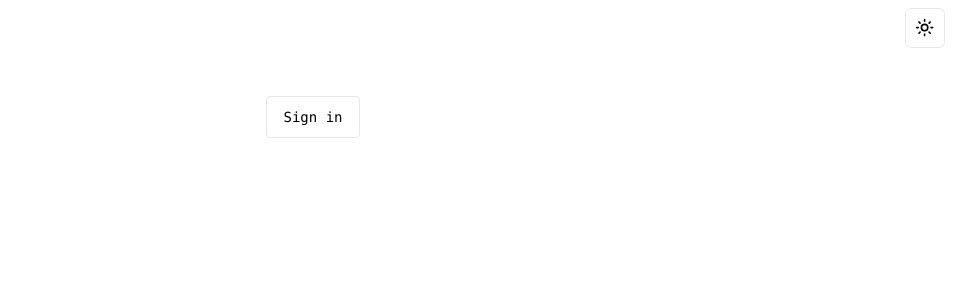
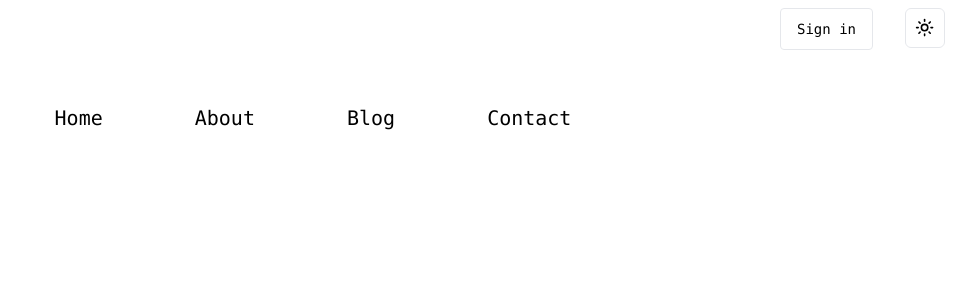
Before and after one commit to Zynkah/NextAuthEmailLogin, a Next.js app: page / in a window 1280 px wide. Shown: the top 300 px of the page, without its empty margins (327-1280 px from the left). Built offline with nearby package versions, Linux system fonts and the light colour scheme; no server answers.

Commit message:
Feat: Navbar added with small customization

```diff
--- a/app/page.tsx
+++ b/app/page.tsx
@@ -1,26 +1,14 @@
 'use client'
 
 import React from "react";
-import { useSession } from "next-auth/react";
-import SignInButton from "@/components/login-btn";
-import SignOutButton from "@/components/logout-btn";
-import { ModeToggle } from "@/components/light-dark-mode";
-
+import Navbar from "@/components/Navbar";
 
 
 export default function Home() {
-  const { data: session } = useSession();
-
   return (
     <main className="flex min-h-screen flex-col items-center justify-between p-24">
       <div className="z-10 max-w-5xl w-full items-center justify-between font-mono text-sm lg:flex">
-        <div className="fixed right-2 top-2 hover:scale-110 hover:bg-slate-900">
-          <ModeToggle />
-        </div>
-
-        <div className="m-auto border rounded w-max hover:scale-110 hover:bg-slate-900">
-          {session ? <SignOutButton /> : <SignInButton />}
-        </div>
+        <Navbar />
       </div>
     </main>
   );
--- /dev/null
+++ b/components/Navbar.tsx
@@ -0,0 +1,42 @@
+import {
+  NavigationMenu,
+  NavigationMenuContent,
+  NavigationMenuIndicator,
+  NavigationMenuItem,
+  NavigationMenuLink,
+  NavigationMenuList,
+  NavigationMenuTrigger,
+  NavigationMenuViewport,
+} from "@/components/ui/navigation-menu";
+import { ModeToggle } from "./light-dark-mode";
+import { useSession } from "next-auth/react";
+import SignInButton from "@/components/login-btn";
+import SignOutButton from "@/components/logout-btn";
+
+export default function Navbar() {
+  const { data: session } = useSession();
+  return (
+    <NavigationMenu className="items-center justify-center m-auto">
+      <NavigationMenuList className="gap-10 text-xl">
+        <NavigationMenuItem className="hover:scale-110 rounded hover:bg-slate-700 hover:bg-opacity-50 py-2 px-6">
+          <NavigationMenuLink href="/">Home</NavigationMenuLink>
+        </NavigationMenuItem>
+        <NavigationMenuItem className="hover:scale-110 rounded hover:bg-slate-700 hover:bg-opacity-50 py-2 px-6">
+          <NavigationMenuLink href="/">About</NavigationMenuLink>
+        </NavigationMenuItem>
+        <NavigationMenuItem className="hover:scale-110 rounded hover:bg-slate-700 hover:bg-opacity-50 py-2 px-6">
+          <NavigationMenuLink href="/">Blog</NavigationMenuLink>
+        </NavigationMenuItem>
+        <NavigationMenuItem className="hover:scale-110 rounded hover:bg-slate-700 hover:bg-opacity-50 py-2 px-6">
+          <NavigationMenuLink href="/">Contact</NavigationMenuLink>
+        </NavigationMenuItem>
+        <NavigationMenuItem className="fixed top-2 right-20 border rounded w-max hover:scale-110 hover:bg-slate-700 hover:bg-opacity-50">
+          {session ? <SignOutButton /> : <SignInButton />}
+        </NavigationMenuItem>
+        <NavigationMenuItem className="fixed right-2 top-2 hover:scale-110 hover:bg-slate-700 hover:bg-opacity-50">
+          <ModeToggle />
+        </NavigationMenuItem>
+      </NavigationMenuList>
+    </NavigationMenu>
+  );
+}
--- /dev/null
+++ b/components/ui/navigation-menu.tsx
@@ -0,0 +1,128 @@
+import * as React from "react"
+import * as NavigationMenuPrimitive from "@radix-ui/react-navigation-menu"
+import { cva } from "class-variance-authority"
+import { ChevronDown } from "lucide-react"
+
+import { cn } from "@/lib/utils"
+
+const NavigationMenu = React.forwardRef<
+  React.ElementRef<typeof NavigationMenuPrimitive.Root>,
+  React.ComponentPropsWithoutRef<typeof NavigationMenuPrimitive.Root>
+>(({ className, children, ...props }, ref) => (
+  <NavigationMenuPrimitive.Root
+    ref={ref}
+    className={cn(
+      "relative z-10 flex max-w-max flex-1 items-center justify-center",
+      className
+    )}
+    {...props}
+  >
+    {children}
+    <NavigationMenuViewport />
+  </NavigationMenuPrimitive.Root>
+))
+NavigationMenu.displayName = NavigationMenuPrimitive.Root.displayName
+
+const NavigationMenuList = React.forwardRef<
+  React.ElementRef<typeof NavigationMenuPrimitive.List>,
+  React.ComponentPropsWithoutRef<typeof NavigationMenuPrimitive.List>
+>(({ className, ...props }, ref) => (
+  <NavigationMenuPrimitive.List
+    ref={ref}
+    className={cn(
+      "group flex flex-1 list-none items-center justify-center space-x-1",
+      className
+    )}
+    {...props}
+  />
+))
+NavigationMenuList.displayName = NavigationMenuPrimitive.List.displayName
+
+const NavigationMenuItem = NavigationMenuPrimitive.Item
+
+const navigationMenuTriggerStyle = cva(
+  "group inline-flex h-10 w-max items-center justify-center rounded-md bg-background px-4 py-2 text-sm font-medium transition-colors hover:bg-accent hover:text-accent-foreground focus:bg-accent focus:text-accent-foreground focus:outline-none disabled:pointer-events-none disabled:opacity-50 data-[active]:bg-accent/50 data-[state=open]:bg-accent/50"
+)
+
+const NavigationMenuTrigger = React.forwardRef<
+  React.ElementRef<typeof NavigationMenuPrimitive.Trigger>,
+  React.ComponentPropsWithoutRef<typeof NavigationMenuPrimitive.Trigger>
+>(({ className, children, ...props }, ref) => (
+  <NavigationMenuPrimitive.Trigger
+    ref={ref}
+    className={cn(navigationMenuTriggerStyle(), "group", className)}
+    {...props}
+  >
+    {children}{" "}
+    <ChevronDown
+      className="relative top-[1px] ml-1 h-3 w-3 transition duration-200 group-data-[state=open]:rotate-180"
+      aria-hidden="true"
+    />
+  </NavigationMenuPrimitive.Trigger>
+))
+NavigationMenuTrigger.displayName = NavigationMenuPrimitive.Trigger.displayName
+
+const NavigationMenuContent = React.forwardRef<
+  React.ElementRef<typeof NavigationMenuPrimitive.Content>,
+  React.ComponentPropsWithoutRef<typeof NavigationMenuPrimitive.Content>
+>(({ className, ...props }, ref) => (
+  <NavigationMenuPrimitive.Content
+    ref={ref}
+    className={cn(
+      "left-0 top-0 w-full data-[motion^=from-]:animate-in data-[motion^=to-]:animate-out data-[motion^=from-]:fade-in data-[motion^=to-]:fade-out data-[motion=from-end]:slide-in-from-right-52 data-[motion=from-start]:slide-in-from-left-52 data-[motion=to-end]:slide-out-to-right-52 data-[motion=to-start]:slide-out-to-left-52 md:absolute md:w-auto ",
+      className
+    )}
+    {...props}
+  />
+))
+NavigationMenuContent.displayName = NavigationMenuPrimitive.Content.displayName
+
+const NavigationMenuLink = NavigationMenuPrimitive.Link
+
+const NavigationMenuViewport = React.forwardRef<
+  React.ElementRef<typeof NavigationMenuPrimitive.Viewport>,
+  React.ComponentPropsWithoutRef<typeof NavigationMenuPrimitive.Viewport>
+>(({ className, ...props }, ref) => (
+  <div className={cn("absolute left-0 top-full flex justify-center")}>
+    <NavigationMenuPrimitive.Viewport
+      className={cn(
+        "origin-top-center relative mt-1.5 h-[var(--radix-navigation-menu-viewport-height)] w-full overflow-hidden rounded-md border bg-popover text-popover-foreground shadow-lg data-[state=open]:animate-in data-[state=closed]:animate-out data-[state=closed]:zoom-out-95 data-[state=open]:zoom-in-90 md:w-[var(--radix-navigation-menu-viewport-width)]",
+        className
+      )}
+      ref={ref}
+      {...props}
+    />
+  </div>
+))
+NavigationMenuViewport.displayName =
+  NavigationMenuPrimitive.Viewport.displayName
+
+const NavigationMenuIndicator = React.forwardRef<
+  React.ElementRef<typeof NavigationMenuPrimitive.Indicator>,
+  React.ComponentPropsWithoutRef<typeof NavigationMenuPrimitive.Indicator>
+>(({ className, ...props }, ref) => (
+  <NavigationMenuPrimitive.Indicator
+    ref={ref}
+    className={cn(
+      "top-full z-[1] flex h-1.5 items-end justify-center overflow-hidden data-[state=visible]:animate-in data-[state=hidden]:animate-out data-[state=hidden]:fade-out data-[state=visible]:fade-in",
+      className
+    )}
+    {...props}
+  >
+    <div className="relative top-[60%] h-2 w-2 rotate-45 rounded-tl-sm bg-border shadow-md" />
+  </NavigationMenuPrimitive.Indicator>
+))
+NavigationMenuIndicator.displayName =
+  NavigationMenuPrimitive.Indicator.displayName
+
+export {
+  navigationMenuTriggerStyle,
+  NavigationMenu,
+  NavigationMenuList,
+  NavigationMenuItem,
+  NavigationMenuContent,
+  NavigationMenuTrigger,
+  NavigationMenuLink,
+  NavigationMenuIndicator,
+  NavigationMenuViewport,
+}
--- a/package.json
+++ b/package.json
@@ -14,6 +14,7 @@
     "@prisma/client": "^5.7.0",
     "@prisma/extension-accelerate": "^0.6.2",
     "@radix-ui/react-dropdown-menu": "^2.0.6",
+    "@radix-ui/react-navigation-menu": "^1.1.4",
     "@radix-ui/react-slot": "^1.0.2",
     "class-variance-authority": "^0.7.0",
     "clsx": "^2.0.0",
@@ -29,7 +30,9 @@
     "tailwindcss-animate": "^1.0.7"
   },
   "devDependencies": {
-    "@types/node": "^20",
+    "@types/next": "^9.0.0",
+    "@types/next-auth": "^3.15.0",
+    "@types/node": "^20.10.5",
     "@types/react": "^18",
     "@types/react-dom": "^18",
     "autoprefixer": "^10.0.1",
```
Also changed, not shown: 1 other file (tests, documents, lock files or other folders).
